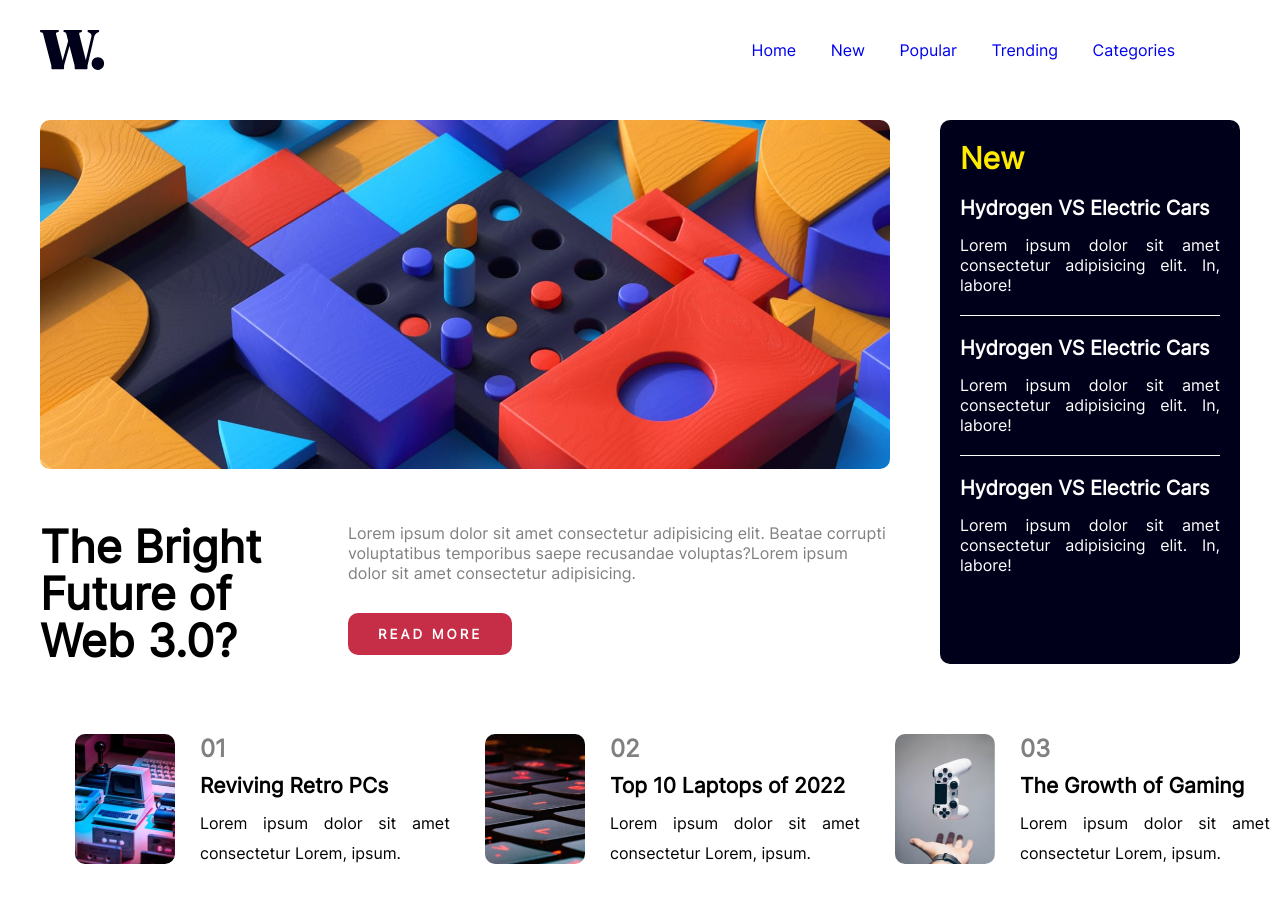
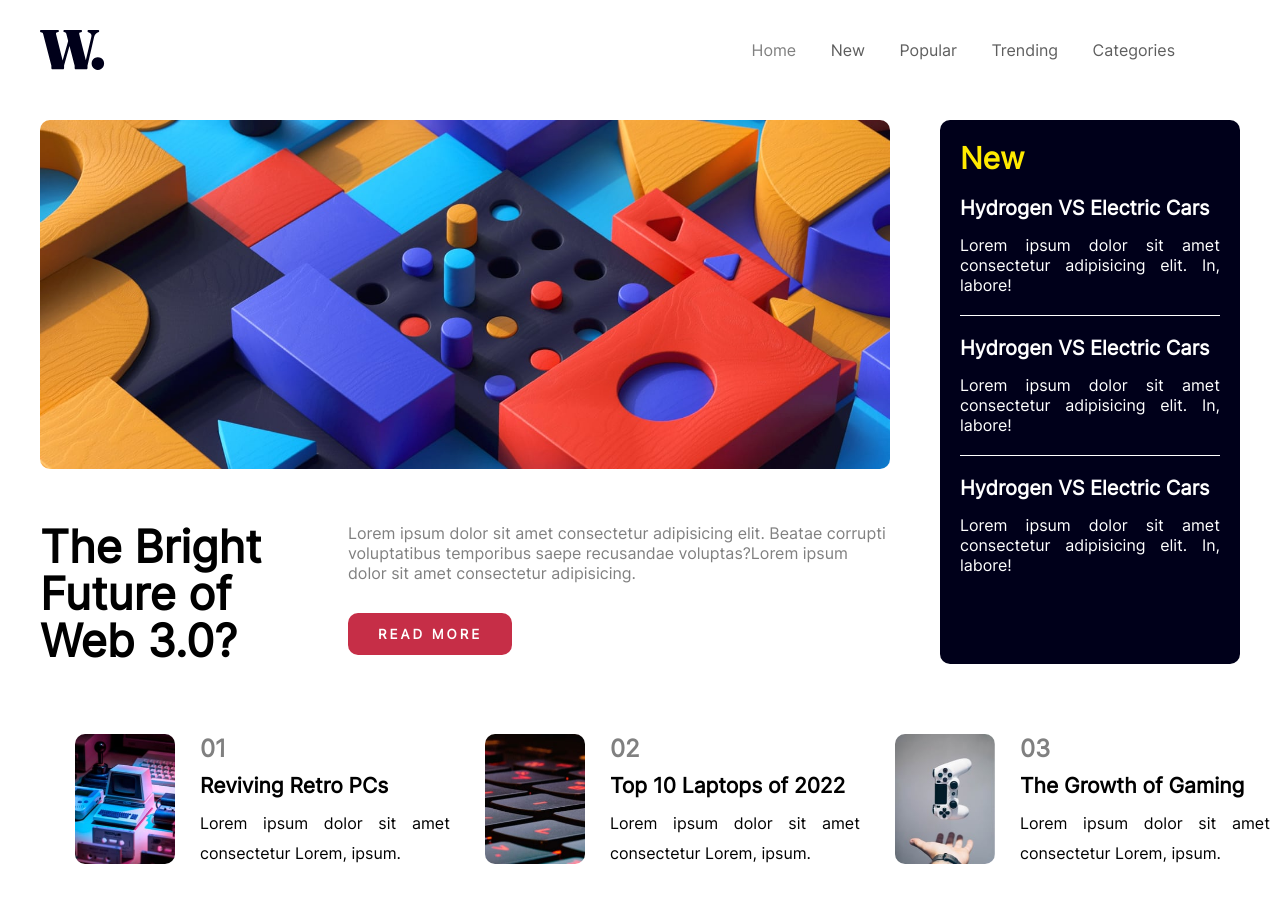
Before and after one commit to Juniordang/desafio-web, a plain HTML site: page index.html in a window 1280 px wide. In both pictures the pointer is over the link "Home". Drawn offline with Linux system fonts and the light colour scheme.

Commit message:
:tada: add color menu

```diff
--- a/styles.css
+++ b/styles.css
@@ -41,6 +41,10 @@ header#header {
 header ul > a {
     text-decoration: none;
     margin-left: 30px;
+    color: #5e5e5e;
+}
+ul > a:hover {
+    color: gray;
 }
 /* main */
 main {
```
